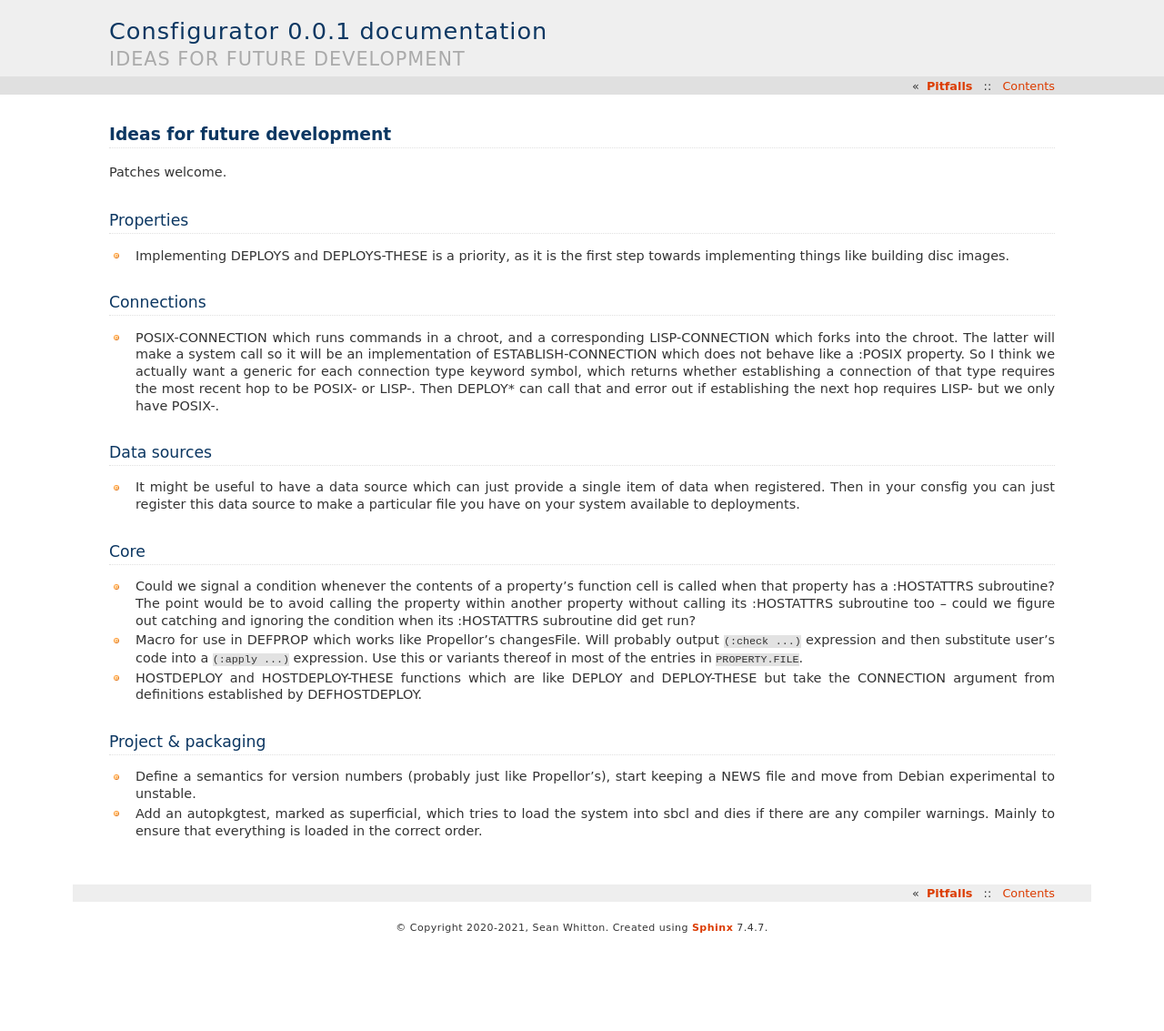
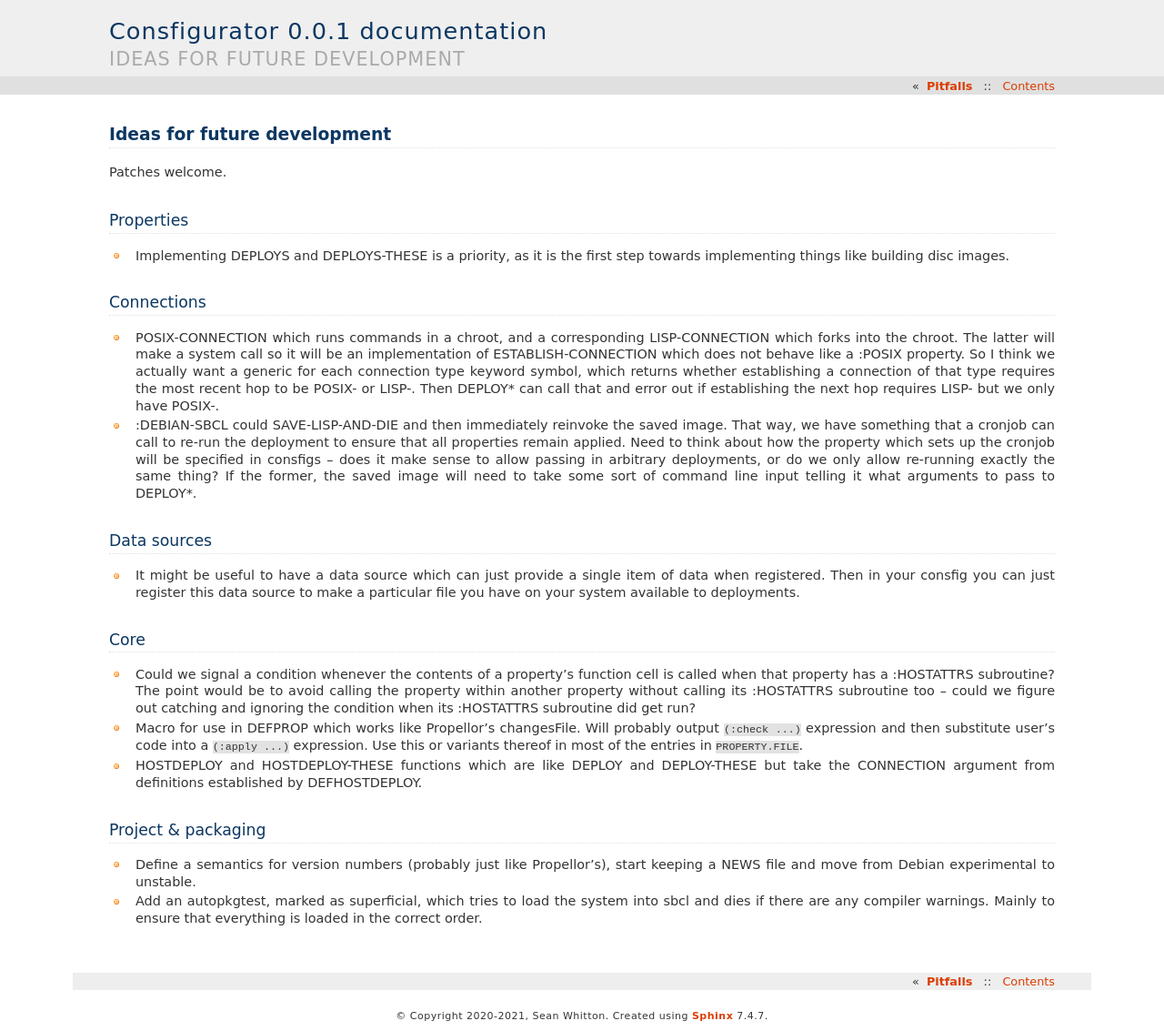
Before and after one commit to spwhitton/consfigurator, a Sphinx documentation site: the page built from doc/ideas.rst, in a window 1280 px wide. Shown: the whole page at 91% size. Built offline with Sphinx 7.4.7, drawn with Linux system fonts in a browser that asks for light colours; before the commit the page ends 1037 px from its top, so only the background shows below that.

Commit message:
notes about how we could use SAVE-LISP-AND-DIE
Signed-off-by: Sean Whitton <spwhitton@spwhitton.name>

```diff
--- a/doc/ideas.rst
+++ b/doc/ideas.rst
@@ -20,6 +20,15 @@ Connections
   connection of that type requires the most recent hop to be POSIX- or LISP-.
   Then DEPLOY* can call that and error out if establishing the next hop
   requires LISP- but we only have POSIX-.
+
+- :DEBIAN-SBCL could SAVE-LISP-AND-DIE and then immediately reinvoke the saved
+  image.  That way, we have something that a cronjob can call to re-run the
+  deployment to ensure that all properties remain applied.  Need to
+  think about how the property which sets up the cronjob will be specified in
+  consfigs -- does it make sense to allow passing in arbitrary deployments, or
+  do we only allow re-running exactly the same thing?  If the former, the
+  saved image will need to take some sort of command line input telling it
+  what arguments to pass to DEPLOY*.
 
 Data sources
 ------------
```
